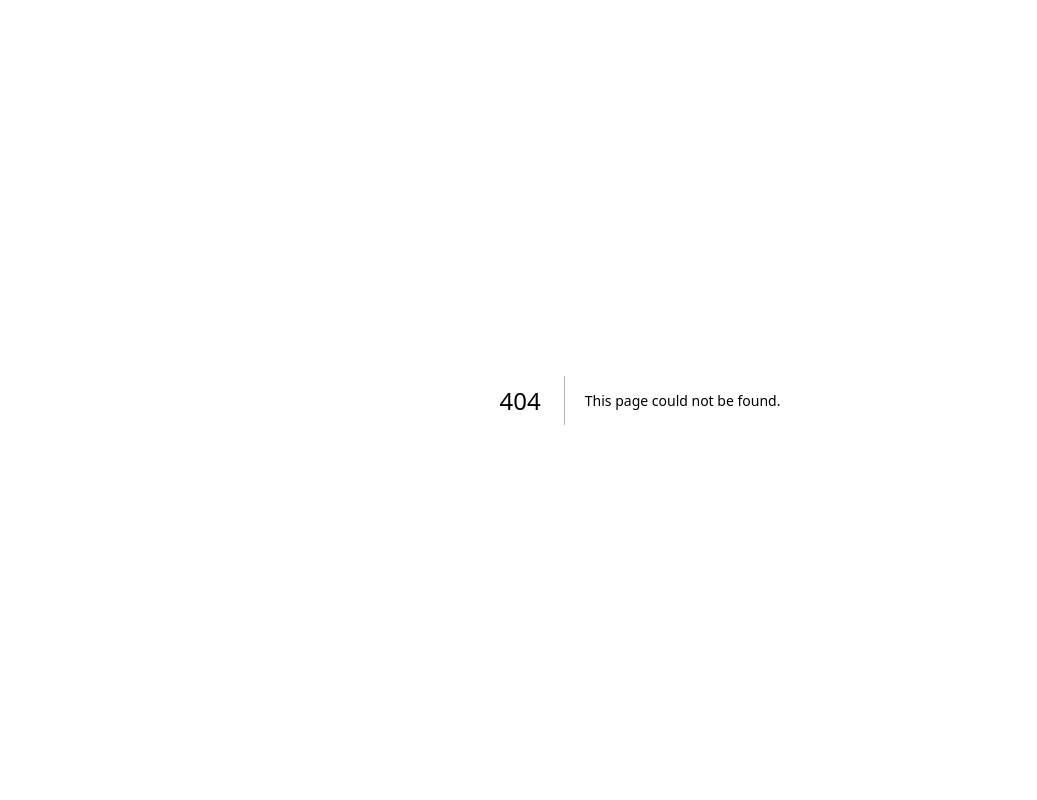
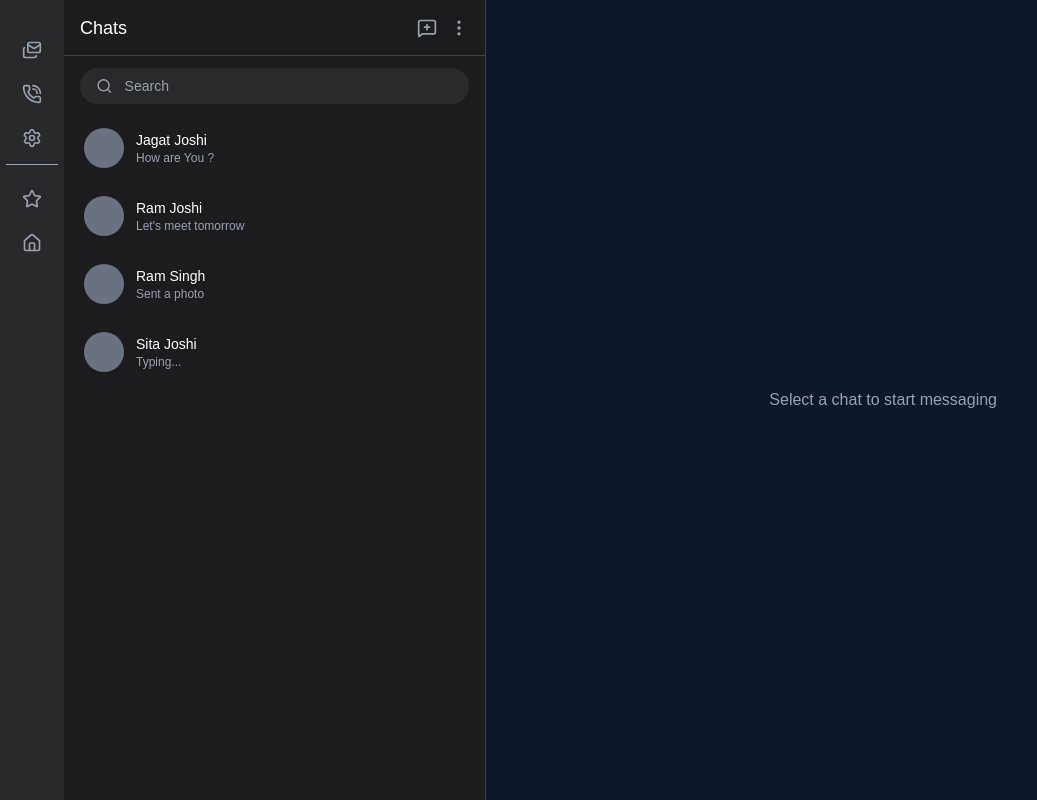
Before and after one commit to Jagat05/React_Masters, a Next.js app in the folder 01-reactbasic-app-routing/: page /chat in a window 1280 px wide. Before the commit this address had no page. Shown: the whole page, without its empty margins (0-1037 px from the left). Built offline with nearby package versions, Linux system fonts and the light colour scheme.

Commit message:
Chat Page:

```diff
--- /dev/null
+++ b/01-reactbasic-app-routing/app/chat/page.tsx
@@ -0,0 +1,84 @@
+import {
+  EllipsisVertical,
+  House,
+  Mails,
+  MessageSquarePlus,
+  PhoneCall,
+  SearchIcon,
+  Settings,
+  Star,
+} from "lucide-react";
+import React from "react";
+
+const Chat = () => {
+  return (
+    <div className="flex h-screen text-white">
+      <div className="bg-[#29282B] w-[5%] flex flex-col items-center py-6 gap-6 text-gray-400">
+        <div className="flex flex-col items-center gap-6 p-4 border-b max-w-full">
+          <Mails size={20} />
+          <PhoneCall size={20} />
+          <Settings size={20} />
+        </div>
+
+        <Star size={20} />
+        <House size={20} />
+      </div>
+
+      <div className="bg-[#1C1C1E] w-[33%] border-r border-gray-700">
+        <div className="flex justify-between items-center px-4 h-14 border-b border-gray-700">
+          <p className="text-lg font-medium">Chats</p>
+          <div className="flex gap-3 text-gray-400">
+            <MessageSquarePlus size={20} />
+            <EllipsisVertical size={20} />
+          </div>
+        </div>
+
+        <div className="px-4 py-3">
+          <div className="flex items-center gap-3 bg-[#2A2A2C] rounded-full px-4 py-2">
+            <SearchIcon size={18} className="text-gray-400" />
+            <input
+              placeholder="Search"
+              className="bg-transparent outline-none text-sm w-full placeholder:text-gray-400"
+            />
+          </div>
+        </div>
+
+        <div className="px-2 space-y-1">
+          <div className="flex items-center px-3 py-3 rounded-lg hover:bg-[#2A2A2C] cursor-pointer">
+            <div className="w-10 h-10 bg-gray-500 rounded-full mr-3" />
+            <div>
+              <p className="text-sm font-medium">Jagat Joshi</p>
+              <p className="text-xs text-gray-400">How are You ?</p>
+            </div>
+          </div>
+          <div className="flex items-center px-3 py-3 rounded-lg hover:bg-[#2A2A2C] cursor-pointer">
+            <div className="w-10 h-10 bg-gray-500 rounded-full mr-3" />
+            <div>
+              <p className="text-sm font-medium">Ram Joshi</p>
+              <p className="text-xs text-gray-400">Let's meet tomorrow</p>
+            </div>
+          </div>
+          <div className="flex items-center px-3 py-3 rounded-lg hover:bg-[#2A2A2C] cursor-pointer">
+            <div className="w-10 h-10 bg-gray-500 rounded-full mr-3" />
+            <div>
+              <p className="text-sm font-medium">Ram Singh</p>
+              <p className="text-xs text-gray-400">Sent a photo</p>
+            </div>
+          </div>
+          <div className="flex items-center px-3 py-3 rounded-lg hover:bg-[#2A2A2C] cursor-pointer">
+            <div className="w-10 h-10 bg-gray-500 rounded-full mr-3" />
+            <div>
+              <p className="text-sm font-medium">Sita Joshi</p>
+              <p className="text-xs text-gray-400">Typing...</p>
+            </div>
+          </div>
+        </div>
+      </div>
+
+      <div className="bg-[#0F172A] w-[62%] flex items-center justify-center text-gray-400">
+        Select a chat to start messaging
+      </div>
+    </div>
+  );
+};
+export default Chat;
```
